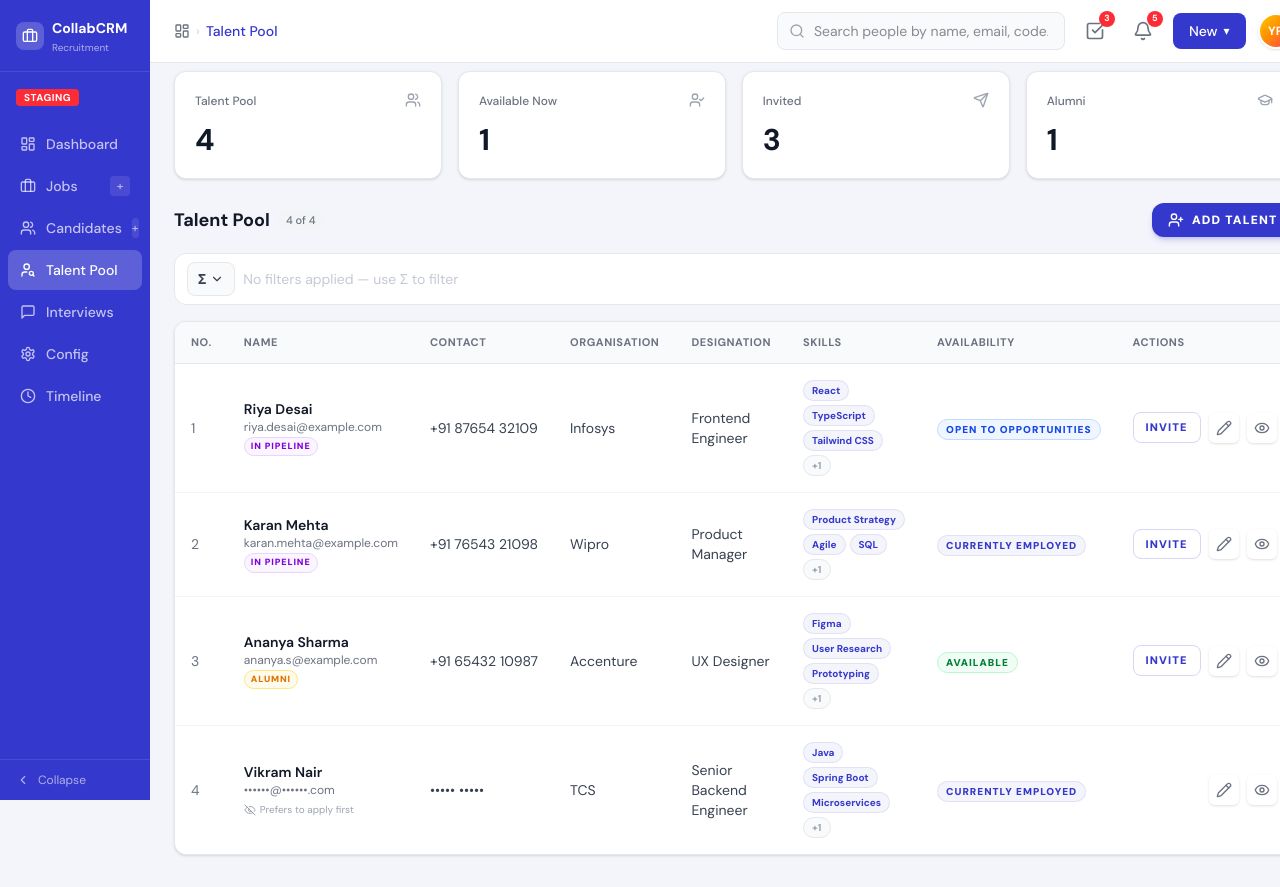
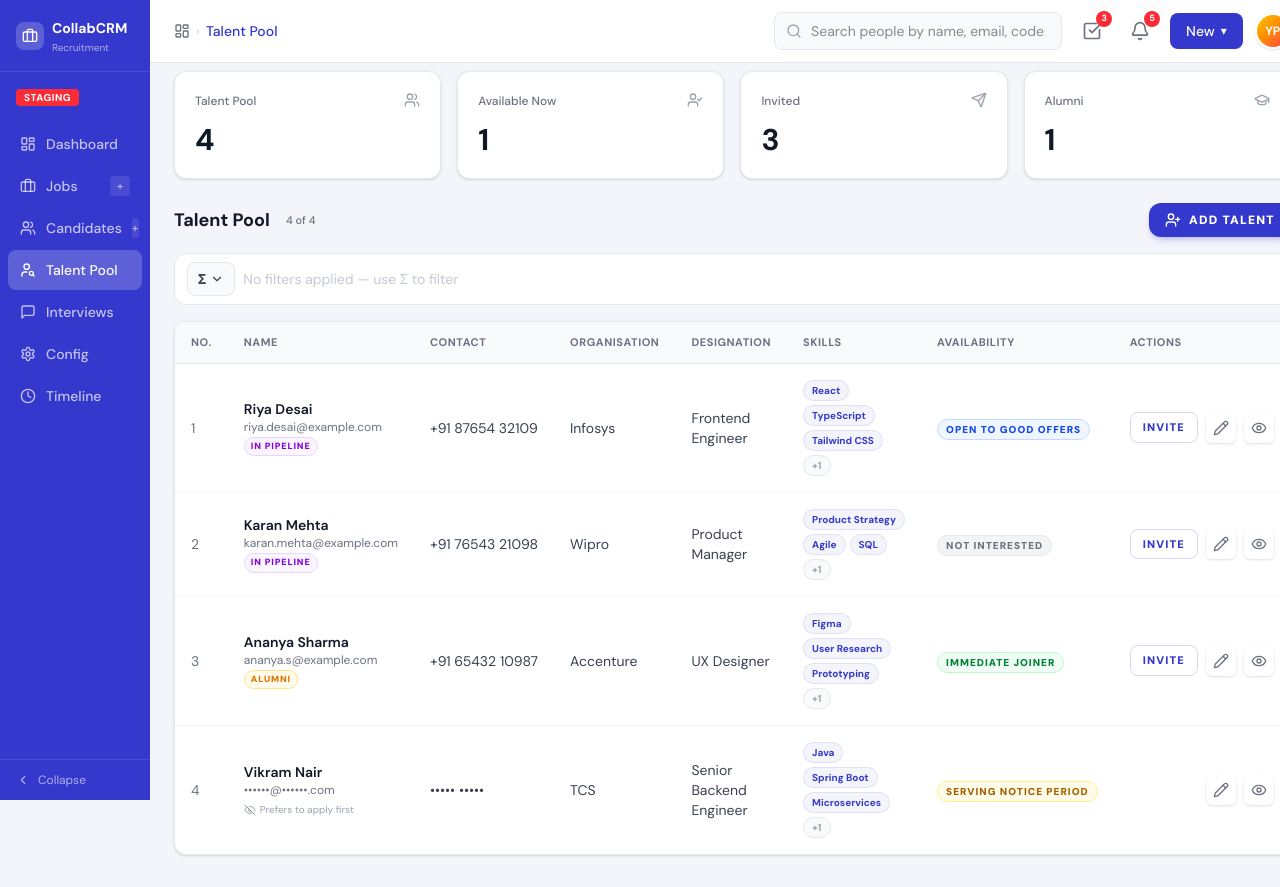
Before and after one commit to yashangvyas-cyber/CollabCareers, a React (Vite) app: page /crm/talent-pool in a window 1280 px wide. Shown: the top 887 px of the page. Built offline with nearby package versions, Linux system fonts and the light colour scheme.

Commit message:
refactor: update application logic and rebuild project assets

```diff
--- a/src/pages/TalentPoolDetailsPage.tsx
+++ b/src/pages/TalentPoolDetailsPage.tsx
@@ -34,15 +34,19 @@ function SectionCard({ title, children }: { title: string; children: React.React
 }
 
 const AVAILABILITY_OPTIONS: TalentAvailabilityStatus[] = [
-  'Available', 'Open to Opportunities', 'Currently Employed', 'Placed', 'Not Looking',
+  'Immediate Joiner',
+  'Serving Notice Period',
+  'Open to Good Offers',
+  'Offer in Hand',
+  'Not Interested'
 ];
 
 const availabilityStyle: Record<TalentAvailabilityStatus, string> = {
-  'Available':              'bg-green-50 text-green-700 border-green-200',
-  'Open to Opportunities':  'bg-blue-50 text-blue-700 border-blue-200',
-  'Currently Employed':     'bg-[#F4F5FA] text-[#3538CD] border-[#3538CD]/10',
-  'Placed':                 'bg-purple-50 text-purple-700 border-purple-200',
-  'Not Looking':            'bg-gray-100 text-gray-500 border-gray-200',
+  'Immediate Joiner':      'bg-green-50 text-green-700 border-green-200',
+  'Serving Notice Period': 'bg-yellow-50 text-yellow-700 border-yellow-200',
+  'Open to Good Offers':   'bg-blue-50 text-blue-700 border-blue-200',
+  'Offer in Hand':         'bg-purple-50 text-purple-700 border-purple-200',
+  'Not Interested':        'bg-gray-100 text-gray-500 border-gray-200',
 };
 
 const inviteStatusStyle: Record<TalentInviteStatus, { pill: string; label: string }> = {
--- a/src/pages/TalentPoolPage.tsx
+++ b/src/pages/TalentPoolPage.tsx
@@ -34,11 +34,11 @@ const ACTIVE_APP_STATUSES = new Set([
 ]);
 
 const availabilityStyle: Record<TalentAvailabilityStatus, string> = {
-  'Available':             'bg-green-50 text-green-700 border-green-200',
-  'Open to Opportunities': 'bg-blue-50 text-blue-700 border-blue-200',
-  'Currently Employed':    'bg-[#F4F5FA] text-[#3538CD] border-[#3538CD]/10',
-  'Placed':                'bg-purple-50 text-purple-700 border-purple-200',
-  'Not Looking':           'bg-gray-100 text-gray-500 border-gray-200',
+  'Immediate Joiner':      'bg-green-50 text-green-700 border-green-200',
+  'Serving Notice Period': 'bg-yellow-50 text-yellow-700 border-yellow-200',
+  'Open to Good Offers':   'bg-blue-50 text-blue-700 border-blue-200',
+  'Offer in Hand':         'bg-purple-50 text-purple-700 border-purple-200',
+  'Not Interested':        'bg-gray-100 text-gray-500 border-gray-200',
 };
 
 // ── Page ─────────────────────────────────────────────────────────────────────
@@ -87,7 +87,7 @@ export default function TalentPoolPage() {
 
   // Column config (values computed from data where needed)
   const COLUMNS: { key: FilterColumn; label: string; icon: React.ElementType; values: string[] }[] = [
-    { key: 'Availability Status', label: 'Availability Status', icon: Activity,      values: ['Available', 'Open to Opportunities', 'Currently Employed', 'Placed', 'Not Looking'] },
+    { key: 'Availability Status', label: 'Availability Status', icon: Activity,      values: ['Immediate Joiner', 'Serving Notice Period', 'Open to Good Offers', 'Not Interested', 'Offer in Hand'] },
     { key: 'Contact Preference',  label: 'Contact Preference',  icon: Phone,         values: ['Open to Contact', 'Invite First'] },
     { key: 'Source',              label: 'Source',              icon: Search,        values: ['LinkedIn', 'Referral', 'Job Fair', 'Direct Approach', 'Naukri', 'Internshala', 'CollabCareers', 'Other'] },
     { key: 'Business Unit',       label: 'Business Unit',       icon: Briefcase,     values: businessUnits },
@@ -170,7 +170,7 @@ export default function TalentPoolPage() {
   // ── Stats ──
   const tpStats = [
     { label: 'Talent Pool',      value: talentPool.length,                                                                                        icon: Users },
-    { label: 'Available Now',    value: talentPool.filter(c => c.availabilityStatus === 'Available').length,                                       icon: UserCheck },
+    { label: 'Available Now',    value: talentPool.filter(c => c.availabilityStatus === 'Immediate Joiner').length,                                       icon: UserCheck },
     { label: 'Invited',          value: invites.filter(i => talentPool.some(c => c.id === i.candidateId)).length,                                  icon: Send },
     { label: 'Alumni',           value: talentPool.filter(c => c.isAlumni).length,                                                                icon: GraduationCap },
   ];
--- a/src/store/AppContext.tsx
+++ b/src/store/AppContext.tsx
@@ -331,7 +331,7 @@ We run lean and ship often. As a PM here, your decisions have direct product imp
       skills: ['React', 'TypeScript', 'Tailwind CSS', 'Node.js'],
       location: 'Pune, India',
       linkedin: 'linkedin.com/in/riyadesai',
-      availabilityStatus: 'Open to Opportunities' as const,
+      availabilityStatus: 'Open to Good Offers' as const,
     },
     {
       id: 'c3',
@@ -348,7 +348,7 @@ We run lean and ship often. As a PM here, your decisions have direct product imp
       skills: ['Product Strategy', 'Agile', 'SQL', 'Figma'],
       location: 'Bangalore, India',
       linkedin: 'linkedin.com/in/karanmehta',
-      availabilityStatus: 'Currently Employed' as const,
+      availabilityStatus: 'Not Interested' as const,
     },
     {
       id: 'c4',
@@ -366,7 +366,7 @@ We run lean and ship often. As a PM here, your decisions have direct product imp
       skills: ['Figma', 'User Research', 'Prototyping', 'Design Systems'],
       location: 'Mumbai, India',
       linkedin: 'linkedin.com/in/ananyasharma',
-      availabilityStatus: 'Available' as const,
+      availabilityStatus: 'Immediate Joiner' as const,
     },
     {
       id: 'c5',
@@ -383,7 +383,7 @@ We run lean and ship often. As a PM here, your decisions have direct product imp
       skills: ['Java', 'Spring Boot', 'Microservices', 'AWS'],
       location: 'Hyderabad, India',
       linkedin: 'linkedin.com/in/vikramnair',
-      availabilityStatus: 'Currently Employed' as const,
+      availabilityStatus: 'Serving Notice Period' as const,
     },
   ],
   applications: [
--- a/src/store/types.ts
+++ b/src/store/types.ts
@@ -1,11 +1,11 @@
 export type FieldType = 'Text' | 'Number' | 'Dropdown' | 'Date' | 'File Upload' | 'Yes/No';
 
 export type TalentAvailabilityStatus =
-  | 'Available'
-  | 'Open to Opportunities'
-  | 'Currently Employed'
-  | 'Placed'
-  | 'Not Looking';
+  | 'Immediate Joiner'
+  | 'Serving Notice Period'
+  | 'Open to Good Offers'
+  | 'Not Interested'
+  | 'Offer in Hand';
 
 export type TalentInviteStatus = 'Sent' | 'Interested' | 'Not Interested' | 'Applied' | 'Expired';
 
```
Also changed, not shown: 4 other files (tests, documents, lock files or other folders).
